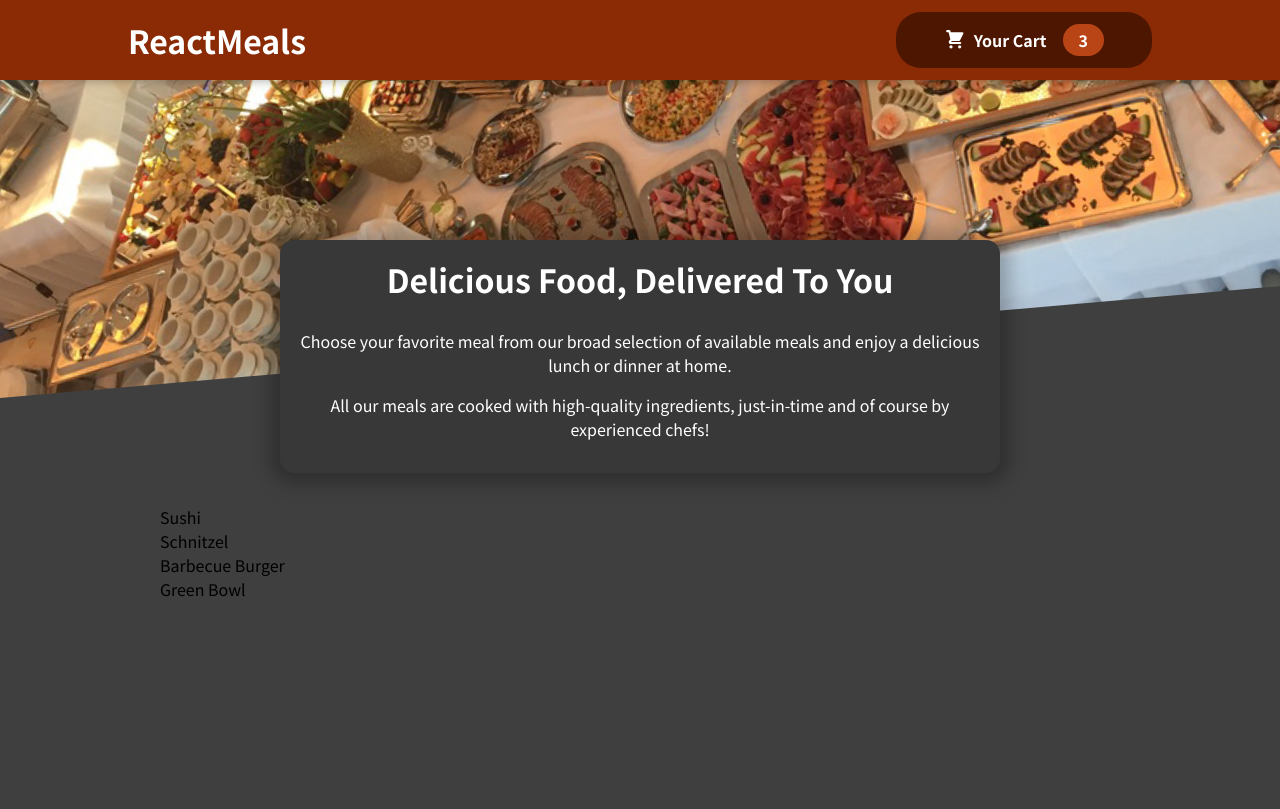
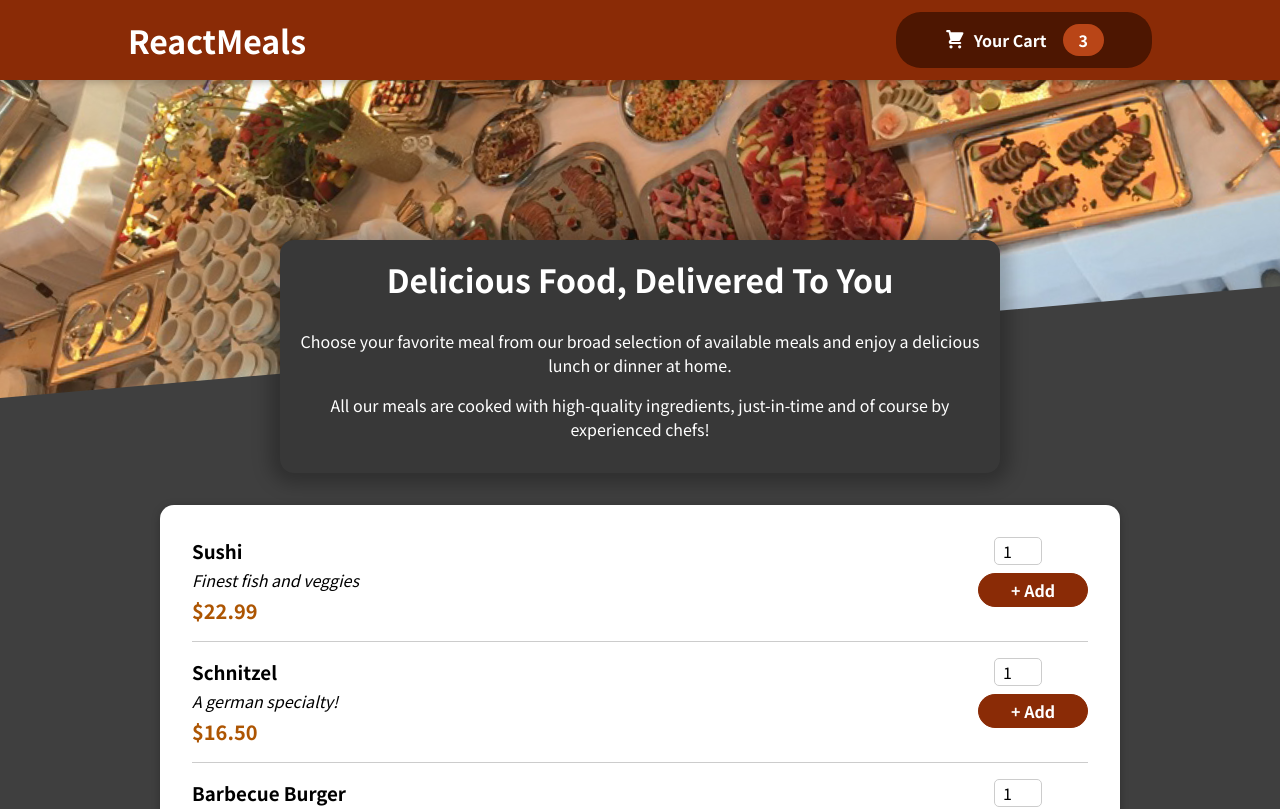
Before and after one commit to Gambit1zn/ReactFoodApp, a React (Create React App) app: page / in a window 1280 px wide. Shown: the top 809 px of the page. Built offline with nearby package versions, Linux system fonts and the light colour scheme.

Commit message:
All components built completely, now to wire everything up

```diff
--- a/src/components/Meals/AvailableMeals.js
+++ b/src/components/Meals/AvailableMeals.js
@@ -1,4 +1,6 @@
 import classes from './AvailableMeals.module.css';
+import MealItem from './MealItem/MealItem';
+import Card from '../UI/Card';
 
 const DUMMY_MEALS = [
   {
@@ -28,13 +30,15 @@ const DUMMY_MEALS = [
 ];
 
 const AvailableMeals = () => {
-  const mealsList = DUMMY_MEALS.map(meal => <li>{meal.name}</li>);
+  const mealsList = DUMMY_MEALS.map(meal => <MealItem key={meal.id} name={meal.name} description={meal.description} price={meal.price} />);
 
   return (
     <section className={classes.meals}>
-      <ul>
-        {mealsList}
-      </ul>
+      <Card>
+        <ul>
+          {mealsList}
+        </ul>
+      </Card>
     </section>
   );
 };
--- /dev/null
+++ b/src/components/Meals/MealItem/MealItem.js
@@ -0,0 +1,21 @@
+import classes from './MealItem.module.css';
+import MealItemForm from './MealItemForm';
+
+const MealItem = props => {
+  const price = `$${props.price.toFixed(2)}`;
+
+  return (
+    <li className={classes.meal}>
+      <div>
+        <h3>{props.name}</h3>
+        <div className={classes.description}>{props.description}</div>
+        <div className={classes.price}>{price}</div>
+      </div>
+      <div>
+        <MealItemForm/>
+      </div>
+    </li>
+  );
+}
+
+export default MealItem;
--- /dev/null
+++ b/src/components/Meals/MealItem/MealItem.module.css
@@ -0,0 +1,22 @@
+.meal {
+  display: flex;
+  justify-content: space-between;
+  margin: 1rem;
+  padding-bottom: 1rem;
+  border-bottom: 1px solid #ccc;
+}
+
+.meal h3 {
+  margin: 0 0 0.25rem 0;
+}
+
+.description {
+  font-style: italic;
+}
+
+.price {
+  margin-top: 0.25rem;
+  font-weight: bold;
+  color: #ad5502;
+  font-size: 1.25rem;
+}
--- /dev/null
+++ b/src/components/Meals/MealItem/MealItemForm.js
@@ -0,0 +1,20 @@
+import classes from './MealItemForm.module.css';
+import Input from '../../UI/Input';
+
+const MealItemForm = props => {
+  return (
+    <form className={classes.form}>
+      <Input lable="Amount" input={{
+        id: 'amount',
+        type: 'number',
+        min: '1',
+        max: '5',
+        step: '1',
+        defaultValue: '1'
+      }}/>
+      <button>+ Add</button>
+    </form>
+  );
+}
+
+export default MealItemForm;
--- /dev/null
+++ b/src/components/Meals/MealItem/MealItemForm.module.css
@@ -0,0 +1,20 @@
+.form {
+  text-align: right;
+}
+
+.form button {
+  font: inherit;
+  cursor: pointer;
+  background-color: #8a2b06;
+  border: 1px solid #8a2b06;
+  color: white;
+  padding: 0.25rem 2rem;
+  border-radius: 20px;
+  font-weight: bold;
+}
+
+.form button:hover,
+.form button:active {
+  background-color: #641e03;
+  border-color: #641e03;
+}
--- /dev/null
+++ b/src/components/UI/Card.js
@@ -0,0 +1,11 @@
+import classes from './Card.module.css';
+
+const Card = props => {
+  return (
+    <div className={classes.card}>
+      {props.children}
+    </div>
+  );
+}
+
+export default Card;
--- /dev/null
+++ b/src/components/UI/Card.module.css
@@ -0,0 +1,6 @@
+.card {
+  padding: 1rem;
+  box-shadow: 0 2px 8px rgba(0, 0, 0, 0.25);
+  border-radius: 14px;
+  background-color: white;
+}
--- /dev/null
+++ b/src/components/UI/Input.js
@@ -0,0 +1,12 @@
+import classes from './Input.module.css';
+
+const Input = props => {
+  return (
+    <div className={classes.input}>
+      <label htmlFor={props.input.id}>{props.label}</label>
+      <input {...props.input}/>
+    </div>
+  );
+};
+
+export default Input;
--- /dev/null
+++ b/src/components/UI/Input.module.css
@@ -0,0 +1,18 @@
+.input {
+  display: flex;
+  align-items: center;
+  margin-bottom: 0.5rem;
+}
+
+.input label {
+  font-weight: bold;
+  margin-right: 1rem;
+}
+
+.input input {
+  width: 3rem;
+  border-radius: 5px;
+  border: 1px solid #ccc;
+  font: inherit;
+  padding-left: 0.5rem;
+}
```
